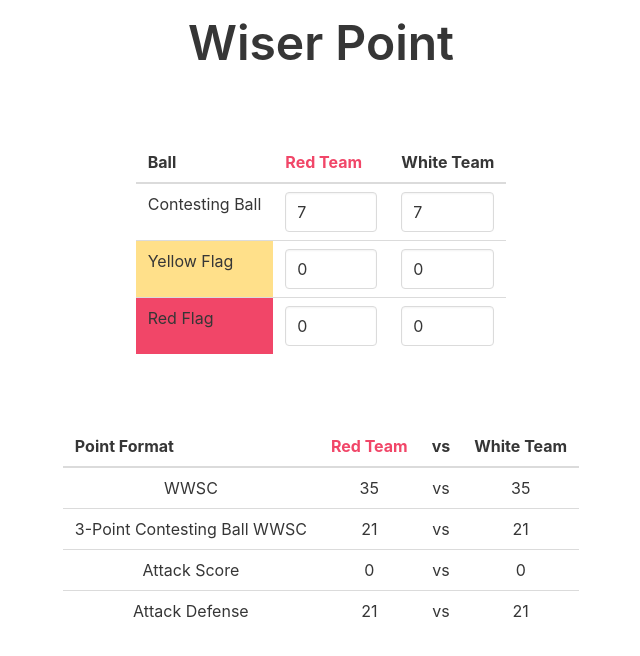
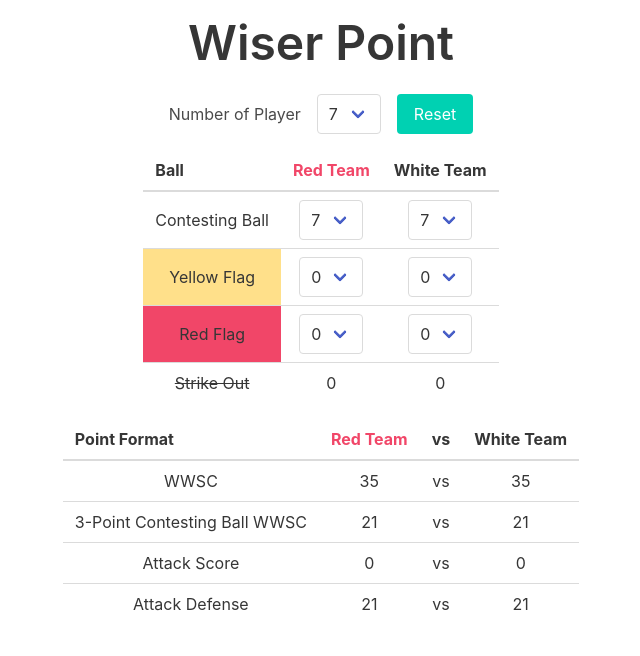
Before and after one commit to jenglamlow/wiser-point, a React (Create React App) app: page / in a window 1280 px wide. Shown: the top 656 px of the page, without its empty margins (319-959 px from the left). Built offline with nearby package versions, Linux system fonts and the light colour scheme.

Commit message:
Added Select, Error Message and Player Number Input

```diff
--- a/src/App.css
+++ b/src/App.css
@@ -7,13 +7,41 @@
 }
 
 .score-table {
-  margin-top: 3rem;
+  margin-top: 1rem;
 }
 
 .score-table tr {
   text-align: center;
 }
 
+.input-table tr td{
+  text-align: center;
+  vertical-align: middle;
+}
+
 .input-table{
-  margin-top: 3rem;
+  margin-top: 1rem;
 }
+
+.player-num-container {
+  display: flex;
+  align-items: center;
+}
+
+.player-num-label {
+  padding-right: 1rem;
+}
+
+.strike-out-label {
+  text-decoration: line-through;
+}
+
+.input-table-container {
+  display: flex;
+  align-items: center;
+  flex-direction: column;
+}
+
+.reset-container {
+  margin-left: 1rem;
+}
--- a/src/App.js
+++ b/src/App.js
@@ -2,8 +2,10 @@ import { useState } from 'react';
 import './App.css';
 import InputTable from './InputTable'
 import Score from './Score'
+import PlayerNumber from './PlayerNumber'
 
-let initialData = {
+const initialData = {
+  numberOfPlayer: 7,
   red: {
     contesting: 7,
     yellow: 0,
@@ -17,15 +19,25 @@ let initialData = {
 }
 
 function App() {
-  const [data, setData] = useState(initialData)
+  const [data, setData] = useState(JSON.parse(JSON.stringify(initialData)))
 
   const handleChange = (data) => {
     setData(data)
   }
 
+  const handlePlayerNumChange = (number) => {
+    // Reset Data
+    let newData = JSON.parse(JSON.stringify(initialData));
+    newData.numberOfPlayer = number
+    newData.red.contesting = number
+    newData.white.contesting = number
+    setData(newData)
+  }
+
   return (
     <div className="App">
       <h1 className="title is-1">Wiser Point</h1>
+      <PlayerNumber onChange={handlePlayerNumChange}></PlayerNumber>
       <InputTable data={data} onChange={handleChange}></InputTable>
       <Score data={data}></Score>
     </div>
--- a/src/InputTable.js
+++ b/src/InputTable.js
@@ -1,12 +1,25 @@
+
 
 const InputTable = ({ data, onChange }) => {
-  const handleChange = (evt) => {
-    const field = evt?.target?.name.split('-')
+  const { red, white, numberOfPlayer } = data;
+
+  const redStrikeOut = numberOfPlayer - red.contesting - red.yellow - red.red;
+  const whiteStrikeOut = numberOfPlayer - white.contesting - white.yellow - white.red;
+
+  const redPlayerMismatch = red.contesting + red.yellow + red.red > numberOfPlayer
+  const whitePlayerMismatch = white.contesting + white.yellow + white.red > numberOfPlayer
+  const hasError = redPlayerMismatch | whitePlayerMismatch
+
+  const handleChange = (name, value) => {
+    const field = name.split('-')
     let newData = { ...data }
-    newData[field[0]][field[1]] = evt.target.value
+    newData[field[0]][field[1]] = value
     onChange(newData)
   }
+
   return (
+    <div className="input-table-container">
+      {hasError ? <div className="has-text-danger">Error: Mismatch Player Number detected</div> : null}
       <table className="table input-table">
         <thead>
           <tr>
@@ -18,21 +31,47 @@ const InputTable = ({ data, onChange }) => {
         <tbody>
           <tr>
             <td>Contesting Ball</td>
-          <td><input name="red-contesting" className="input" type="number" inputmode="numeric" pattern="[0-9]*" value={data.red.contesting} min="0" max="7" onChange={handleChange}></input></td>
-          <td><input name="white-contesting" className="input" type="number" inputmode="numeric" pattern="[0-9]*" value={data.white.contesting} min="0" max="7" onChange={handleChange}></input></td>
+            <td><Select error={redPlayerMismatch} number={numberOfPlayer + 1} value={red.contesting} onChange={(data) => handleChange("red-contesting", data)}></Select></td>
+            <td><Select error={whitePlayerMismatch} number={numberOfPlayer + 1} value={white.contesting} onChange={(data) => handleChange("white-contesting", data)}></Select></td>
           </tr>
           <tr>
             <td className="has-background-warning">Yellow Flag</td>
-          <td><input name="red-yellow" className="input" type="number" inputmode="numeric" pattern="[0-9]*" value={data.red.yellow} min="0" max="7" onChange={handleChange}></input></td>
-          <td><input name="white-yellow" className="input" type="number" inputmode="numeric" pattern="[0-9]*" value={data.white.yellow} min="0" max="7" onChange={handleChange}></input></td>
+            <td><Select error={redPlayerMismatch} number={numberOfPlayer + 1} value={red.yellow} onChange={(data) => handleChange("red-yellow", data)}></Select></td>
+            <td><Select error={whitePlayerMismatch} number={numberOfPlayer + 1} value={white.yellow} onChange={(data) => handleChange("white-yellow", data)}></Select></td>
           </tr>
           <tr>
             <td className="has-background-danger">Red Flag</td>
-          <td><input name="red-red" className="input" type="number" inputmode="numeric" pattern="[0-9]*" value={data.red.red} min="0" max="7" onChange={handleChange}></input></td>
-          <td><input name="white-red" className="input" type="number" inputmode="numeric" pattern="[0-9]*" value={data.white.red} min="0" max="7" onChange={handleChange}></input></td>
+            <td><Select error={redPlayerMismatch} number={numberOfPlayer + 1} value={red.red} onChange={(data) => handleChange("red-red", data)}></Select></td>
+            <td><Select error={whitePlayerMismatch} number={numberOfPlayer + 1} value={white.red} onChange={(data) => handleChange("white-red", data)}></Select></td>
+          </tr>
+          <tr>
+            <td className="strike-out-label">Strike Out</td>
+            <td>{redStrikeOut}</td>
+            <td>{whiteStrikeOut}</td>
           </tr>
         </tbody>
       </table>
+    </div>
+  )
+}
+
+const Select = ({ error, number, value, onChange }) => {
+  const numOfPlayer = [...Array(number)]
+
+  const handleChange = (evt) => {
+    onChange(parseInt(evt.target.value, 10))
+  }
+
+  const selectClassName = error ? "select is-danger" : "select"
+
+  return (
+    <div className="control">
+      <div className={selectClassName}>
+        <select value={value} onChange={handleChange}>
+          {numOfPlayer.map((v, i) => <option key={i}>{i}</option>)}
+        </select>
+      </div>
+    </div>
   )
 }
 
--- /dev/null
+++ b/src/PlayerNumber.js
@@ -0,0 +1,34 @@
+import { useState } from 'react'
+
+const PlayerNumber = ({ onChange }) => {
+  const [num, setNum] = useState(7)
+  const numOfPlayer = [...Array(7)]
+
+  const handleChange = (evt) => {
+    const numberOfPlayer = parseInt(evt.target.value, 10)
+    setNum(numberOfPlayer)
+    onChange(numberOfPlayer)
+  }
+
+  const handleReset = () => {
+    onChange(num)
+  }
+
+  return (
+    <div className="player-num-container">
+      <div className="player-num-label">Number of Player</div>
+      <div className="control">
+        <div className="select">
+          <select onChange={handleChange} defaultValue={7}>
+            {numOfPlayer.map((v, i) => <option key={i}>{i + 1}</option>)}
+          </select>
+        </div>
+      </div>
+      <div className="buttons reset-container">
+        <button className="button is-primary" onClick={handleReset}>Reset</button>
+      </div>
+    </div >
+  )
+}
+
+export default PlayerNumber;
--- a/src/Score.js
+++ b/src/Score.js
@@ -57,10 +57,10 @@ const ThreePoint = ({ data }) => {
 }
 
 const AttackScore = ({ data }) => {
-  const { red, white } = data
+  const { red, white, numberOfPlayer } = data
 
-  const redScore = 21 - (white.contesting * 3 + white.yellow * 2 + white.red * 1)
-  const whiteScore = 21 - (red.contesting * 3 + red.yellow * 2 + red.red * 1)
+  const redScore = numberOfPlayer * 3 - (white.contesting * 3 + white.yellow * 2 + white.red * 1)
+  const whiteScore = numberOfPlayer * 3 - (red.contesting * 3 + red.yellow * 2 + red.red * 1)
 
   const winner = getResult(redScore, whiteScore)
 
@@ -75,10 +75,10 @@ const AttackScore = ({ data }) => {
 }
 
 const AttackDefense = ({ data }) => {
-  const { red, white } = data
+  const { red, white, numberOfPlayer } = data
 
-  const redScore = 21 - (white.contesting * 3 + white.yellow * 2 + white.red * 1) + (red.contesting * 3 + red.yellow * 2 + red.red * 1)
-  const whiteScore = 21 - (red.contesting * 3 + red.yellow * 2 + red.red * 1) + (white.contesting * 3 + white.yellow * 2 + white.red * 1)
+  const redScore = numberOfPlayer * 3 - (white.contesting * 3 + white.yellow * 2 + white.red * 1) + (red.contesting * 3 + red.yellow * 2 + red.red * 1)
+  const whiteScore = numberOfPlayer * 3 - (red.contesting * 3 + red.yellow * 2 + red.red * 1) + (white.contesting * 3 + white.yellow * 2 + white.red * 1)
 
   const winner = getResult(redScore, whiteScore)
 
```
Lines whose indentation alone changed are shown as unchanged.
